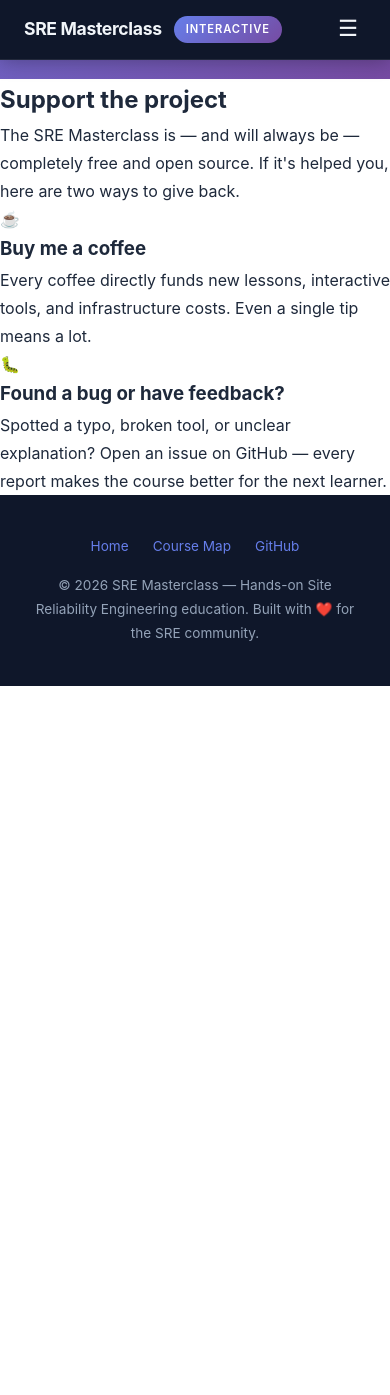
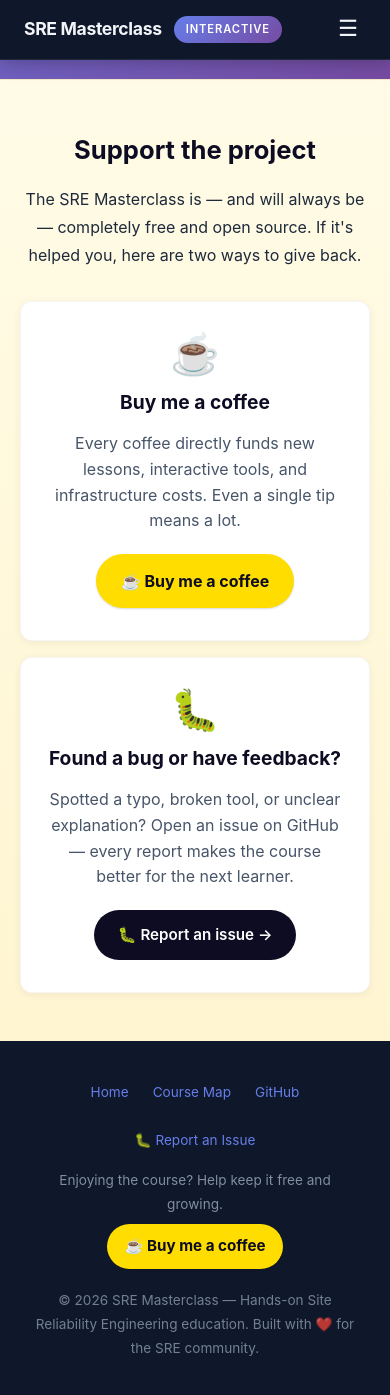
Before and after one commit to sre-masterclass/sre-masterclass.github.io, a Jekyll site: the page built from website/index.md, in a window 390 px wide and 1400 px high, scrolled down 6994 px. Shown: the top 1395 px of the window. Built offline with Jekyll 4.4.1, drawn with Linux system fonts in a browser that asks for light colours; before the commit the page ends 7680 px from its top, so only the background shows below that.

Commit message:
Adding issues link and BMC

```diff
--- a/website/_config.yml
+++ b/website/_config.yml
@@ -10,6 +10,12 @@
 author:
   name: "SRE Masterclass"
   email: ""
+
+# Community / Support links — used by nav, footer, and landing page
+support:
+  buy_me_a_coffee: "https://buymeacoffee.com/sre.masterclass"
+  github_repo: "https://github.com/sre-masterclass/sre-masterclass.github.io"
+  github_issues: "https://github.com/sre-masterclass/sre-masterclass.github.io/issues"
 
 # Build settings
 markdown: kramdown
--- a/website/_includes/footer.html
+++ b/website/_includes/footer.html
@@ -2,9 +2,27 @@
   <nav class="footer-links" aria-label="Footer navigation">
     <a href="{{ '/' | relative_url }}">Home</a>
     <a href="{{ '/modules/' | relative_url }}">Course Map</a>
-    <a href="https://github.com/sre-masterclass" target="_blank" rel="noopener noreferrer">GitHub</a>
+    <a href="{{ site.support.github_repo | default: 'https://github.com/sre-masterclass' }}"
+       target="_blank" rel="noopener noreferrer">GitHub</a>
+    <a href="{{ site.support.github_issues | default: 'https://github.com/sre-masterclass/sre-masterclass.github.io/issues' }}"
+       target="_blank" rel="noopener noreferrer">🐛 Report an Issue</a>
   </nav>
-  <p>
+
+  {% if site.support.buy_me_a_coffee %}
+  <div class="footer-support">
+    <p class="footer-support-text">
+      Enjoying the course? Help keep it free and growing.
+    </p>
+    <a href="{{ site.support.buy_me_a_coffee }}"
+       target="_blank" rel="noopener noreferrer"
+       class="btn-coffee"
+       aria-label="Support the SRE Masterclass on Buy Me a Coffee">
+      ☕ Buy me a coffee
+    </a>
+  </div>
+  {% endif %}
+
+  <p class="footer-copy">
     &copy; {{ 'now' | date: "%Y" }} SRE Masterclass &mdash;
     Hands-on Site Reliability Engineering education.
     Built with ❤️ for the SRE community.
--- a/website/assets/css/main.css
+++ b/website/assets/css/main.css
@@ -1330,13 +1330,200 @@
   }
 }
 
+/* ── Support / Buy Me a Coffee ──────────────────────────────── */
+
+/* Buy Me a Coffee branded color palette */
+:root {
+  --bmc-yellow: #FFDD00;
+  --bmc-yellow-dark: #f0c800;
+  --bmc-text: #0d0c22;
+}
+
+/* Coffee button — used in footer and on landing-page support card */
+.btn-coffee {
+  display: inline-flex;
+  align-items: center;
+  gap: var(--space-2);
+  background: var(--bmc-yellow);
+  color: var(--bmc-text) !important;
+  font-weight: 700;
+  padding: var(--space-2) var(--space-4);
+  border-radius: var(--radius-full);
+  text-decoration: none !important;
+  border: 1px solid transparent;
+  box-shadow: 0 1px 2px rgba(0, 0, 0, 0.15);
+  transition: transform var(--transition-fast),
+              box-shadow var(--transition-fast),
+              background var(--transition-fast);
+  font-size: 0.95rem;
+}
+
+.btn-coffee:hover {
+  background: var(--bmc-yellow-dark);
+  transform: translateY(-1px);
+  box-shadow: 0 4px 10px rgba(0, 0, 0, 0.18);
+  text-decoration: none !important;
+}
+
+.btn-coffee:focus-visible {
+  outline: 3px solid var(--brand-primary);
+  outline-offset: 2px;
+}
+
+/* Larger variant used in the support section on the landing page */
+.btn-coffee-large {
+  font-size: 1rem;
+  padding: var(--space-3) var(--space-6);
+}
+
+/* Top nav coffee icon — small, unobtrusive */
+.topnav-coffee {
+  display: inline-flex;
+  align-items: center;
+  justify-content: center;
+  width: 36px;
+  height: 36px;
+  border-radius: var(--radius-full);
+  background: rgba(255, 221, 0, 0.12);
+  color: var(--bmc-yellow) !important;
+  text-decoration: none !important;
+  font-size: 1.05rem;
+  line-height: 1;
+  transition: background var(--transition-fast),
+              transform var(--transition-fast);
+}
+
+.topnav-coffee:hover {
+  background: var(--bmc-yellow);
+  color: var(--bmc-text) !important;
+  transform: translateY(-1px);
+}
+
+/* Footer support block — sits between footer-links and copy */
+.footer-support {
+  margin: var(--space-4) auto var(--space-5);
+  display: flex;
+  flex-direction: column;
+  align-items: center;
+  gap: var(--space-2);
+}
+
+.footer-support-text {
+  margin: 0;
+  color: var(--sidebar-text);
+  font-size: 0.85rem;
+  opacity: 0.85;
+}
+
+.footer-copy {
+  margin: 0;
+  opacity: 0.75;
+}
+
+/* Landing page: dedicated Support section */
+.support-section {
+  background: linear-gradient(180deg, #fffbe6 0%, #fff5d1 100%);
+  padding: 64px var(--space-8);
+  border-top: 1px solid rgba(0, 0, 0, 0.05);
+}
+
+.support-section-inner {
+  max-width: 1100px;
+  margin: 0 auto;
+  text-align: center;
+}
+
+.support-section h2 {
+  margin: 0 0 var(--space-3);
+  font-size: clamp(1.6rem, 3vw, 2.2rem);
+  color: var(--bmc-text);
+}
+
+.support-grid {
+  display: grid;
+  grid-template-columns: repeat(2, 1fr);
+  gap: var(--space-6);
+  margin-top: var(--space-8);
+}
+
+.support-card {
+  background: white;
+  border-radius: var(--radius-lg, 12px);
+  padding: var(--space-8) var(--space-6);
+  box-shadow: 0 2px 8px rgba(0, 0, 0, 0.06);
+  display: flex;
+  flex-direction: column;
+  align-items: center;
+  text-align: center;
+  border: 1px solid rgba(0, 0, 0, 0.04);
+  transition: transform var(--transition-fast),
+              box-shadow var(--transition-fast);
+}
+
+.support-card:hover {
+  transform: translateY(-2px);
+  box-shadow: 0 6px 18px rgba(0, 0, 0, 0.1);
+}
+
+.support-card .support-icon {
+  font-size: 2.5rem;
+  margin-bottom: var(--space-3);
+  line-height: 1;
+}
+
+.support-card h3 {
+  margin: 0 0 var(--space-3);
+  font-size: 1.2rem;
+  color: var(--bmc-text);
+}
+
+.support-card p {
+  color: #475569;
+  margin: 0 0 var(--space-5);
+  line-height: 1.6;
+  flex-grow: 1;
+}
+
+/* "Report an issue" button — neutral, secondary action */
+.btn-issue {
+  display: inline-flex;
+  align-items: center;
+  gap: var(--space-2);
+  background: var(--bmc-text);
+  color: white !important;
+  font-weight: 600;
+  padding: var(--space-3) var(--space-6);
+  border-radius: var(--radius-full);
+  text-decoration: none !important;
+  transition: background var(--transition-fast),
+              transform var(--transition-fast);
+}
+
+.btn-issue:hover {
+  background: #1f1d3d;
+  transform: translateY(-1px);
+}
+
+/* Mobile: stack support cards */
+@media (max-width: 720px) {
+  .support-grid {
+    grid-template-columns: 1fr;
+    gap: var(--space-4);
+  }
+  .support-section {
+    padding: 48px var(--space-5);
+  }
+}
+
 /* ── Print ──────────────────────────────────────────────────── */
 
 @media print {
   .topnav,
   .sidebar,
   .lesson-nav,
-  .progress-bar-container {
+  .progress-bar-container,
+  .support-section,
+  .footer-support {
     display: none !important;
   }
 
```
